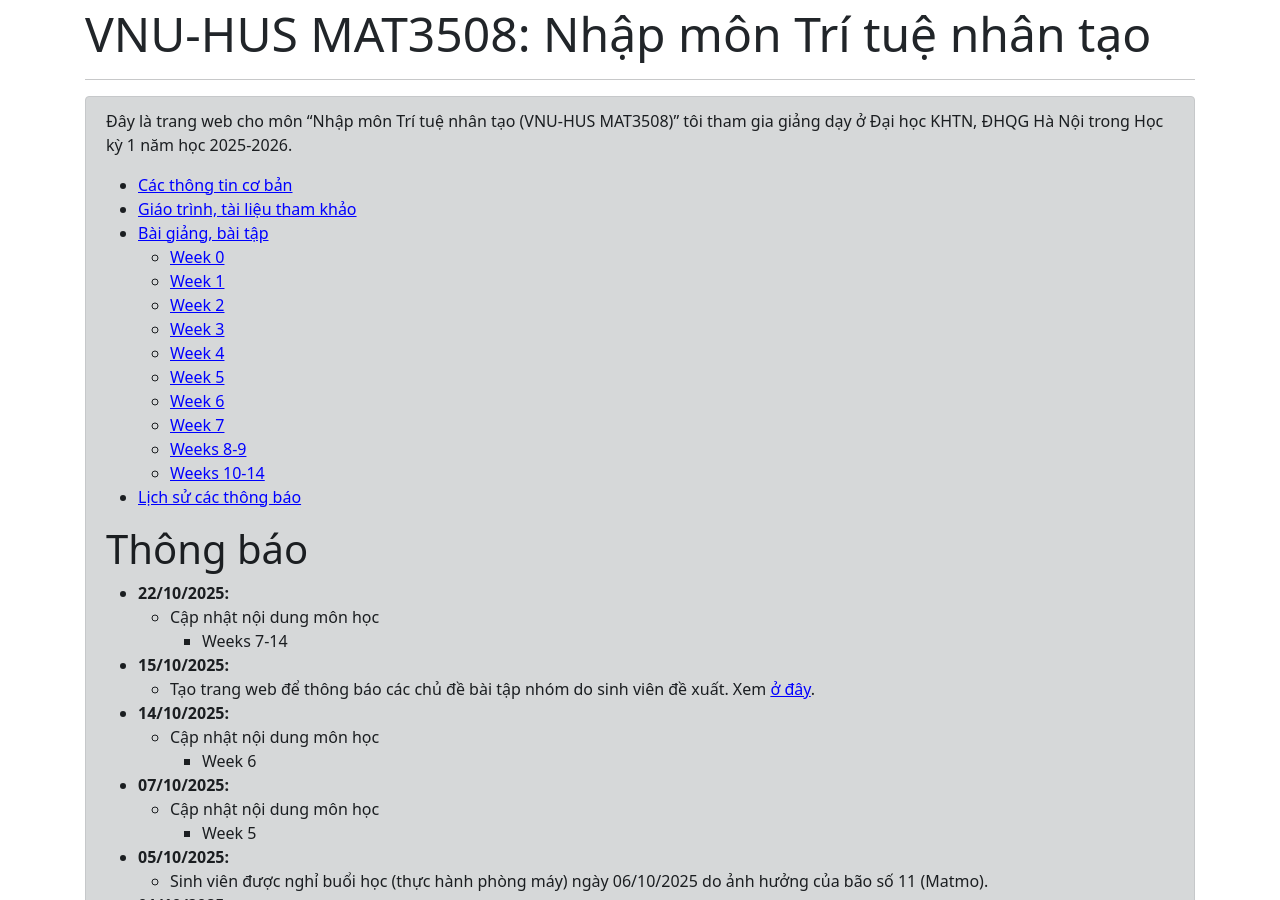
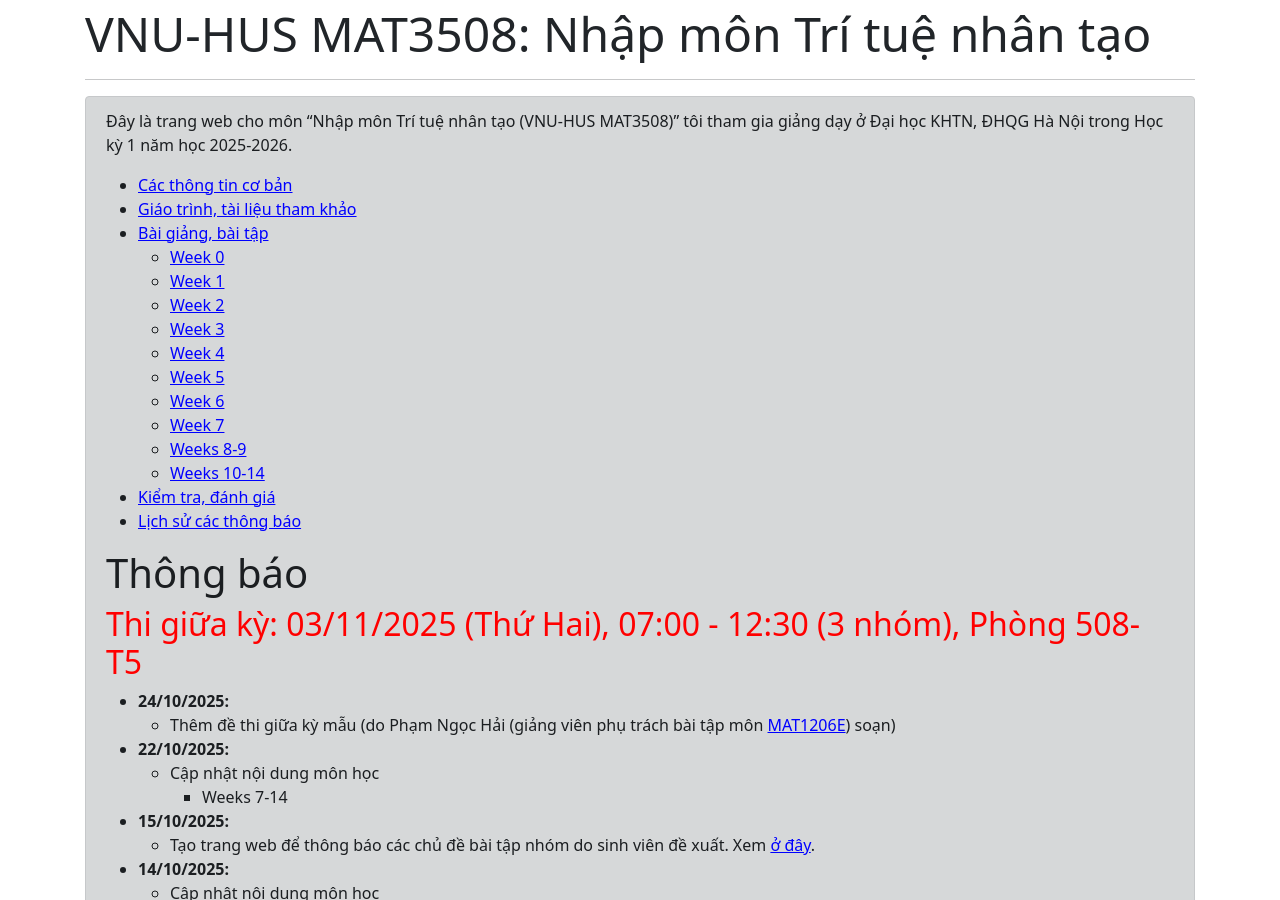
Before and after one commit to hoanganhduc/hoanganhduc.github.io, a Jekyll site: the page built from teaching/VNU-HUS/2025/winter/MAT3508/index.md, in a window 1280 px wide and 900 px high. Built offline with Jekyll 4.4.1, drawn with Linux system fonts in a browser that asks for light colours; nearby versions of some CDN libraries; a style sheet for code colours, icons or effects is not loaded; some of the changed text lies outside the part shown.

Commit message:
Updated @ 2025-10-24  15:40:22 ICT

```diff
--- a/teaching/VNU-HUS/2025/winter/MAT3508/index.md
+++ b/teaching/VNU-HUS/2025/winter/MAT3508/index.md
@@ -1,7 +1,7 @@
 ---
 layout: default
 title: "VNU-HUS MAT3508: Nhập môn Trí tuệ nhân tạo"
-last_modified_at: 2025-10-22
+last_modified_at: 2025-10-24
 lang: "vi"
 katex: true
 ---
@@ -14,6 +14,10 @@ katex: true
 
 <h1>Thông báo</h1>
 
+<h2 style="color:red;">Thi giữa kỳ: 03/11/2025 (Thứ Hai), 07:00 - 12:30 (3 nhóm), Phòng 508-T5</h2>
+
+* **24/10/2025:**
+  * Thêm đề thi giữa kỳ mẫu (do Phạm Ngọc Hải (giảng viên phụ trách bài tập môn [MAT1206E]({% link teaching/VNU-HUS/2025/winter/MAT1206E/index.md %})) soạn)
 * **22/10/2025:**
   * Cập nhật nội dung môn học
     * Weeks 7-14
@@ -197,4 +201,12 @@ Mini-project presentations and evaluations. See [here]({% link teaching/VNU-HUS/
 
 -----
 
+# Kiểm tra, đánh giá
+
+* Giữa kỳ: 03/11/2025 (Thứ Hai), 07:00 - 12:30 (3 nhóm)
+  * Hình thức: Thi viết
+  * Đề thi mẫu: [PDF]({{ page.url }}/MidtermSample.pdf) (do Phạm Ngọc Hải soạn)
+
+-----
+
 # Lịch sử các thông báo
```
Also changed, not shown: teaching/VNU-HUS/2025/winter/MAT1206E/index.md (+13 -1 lines), teaching/VNU-HUS/2025/winter/MAT3500-3/index.md (+1 -1 lines), 3 other files.
